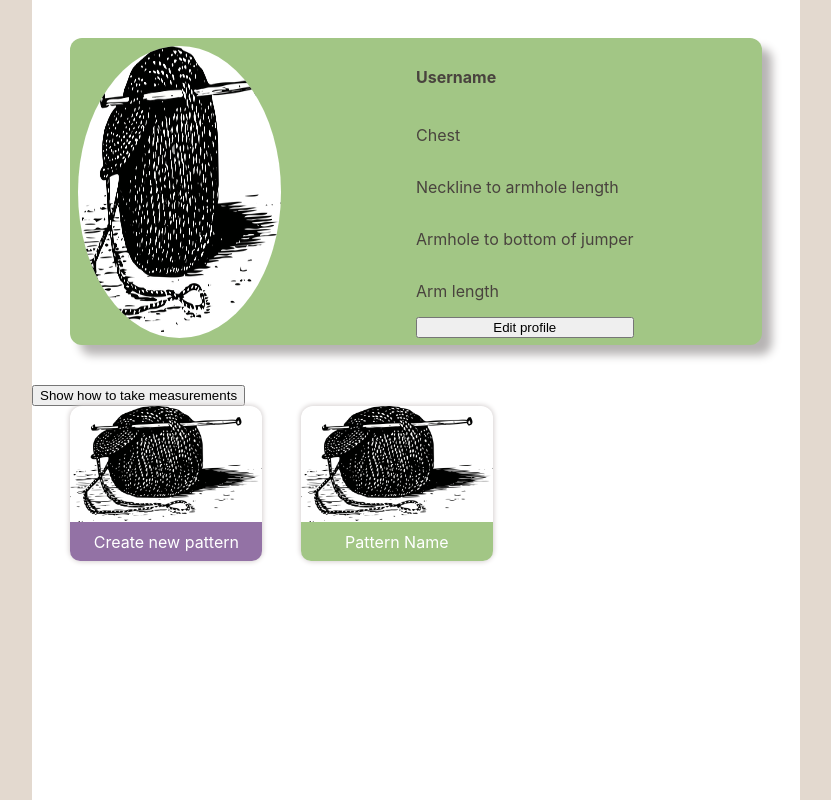
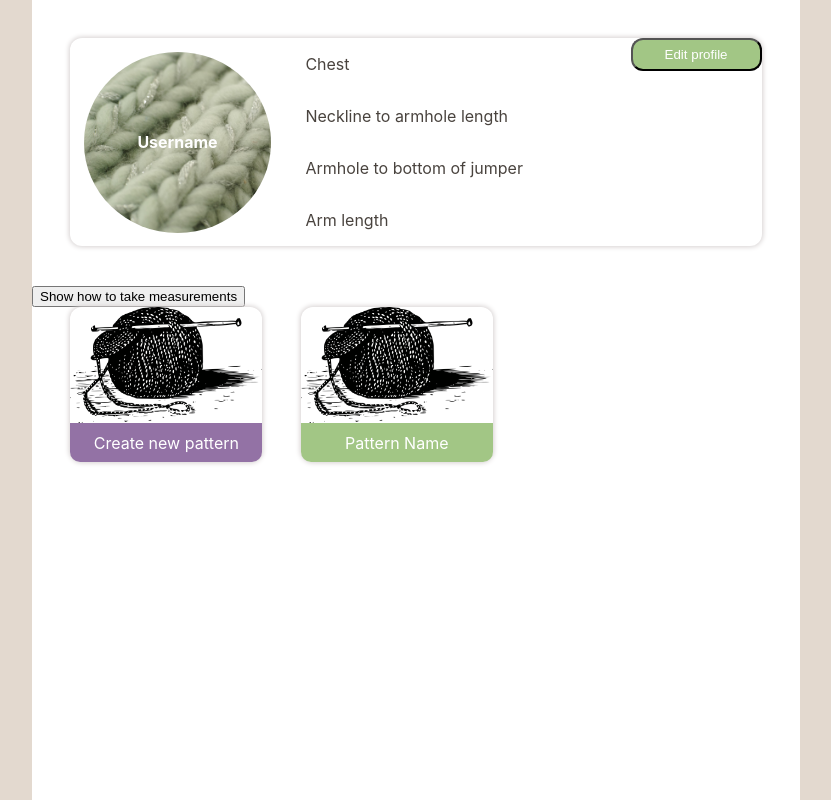
Before and after one commit to ClaireAdele/jumper-generator, a React (Create React App) app: page /profile in a window 1280 px wide. Shown: the whole page, without its empty margins (224-1055 px from the left). Built offline with nearby package versions, Linux system fonts and the light colour scheme.

Commit message:
Trying out different layouts for the profile page - will likely need to learn grid to implement my ideas properly there

```diff
--- a/src/App.css
+++ b/src/App.css
@@ -32,3 +32,15 @@ body {
 a {
   text-decoration: none;
 }
+
+.main-button-style {
+  background-color: #A2C685;
+  padding: 1% 1% 1% 1%;
+  color: white;
+  text-decoration: none;
+  border-radius: 12px;
+}
+
+.main-button-style:hover {
+  background-color: #75905f;
+}
--- a/src/components/homepage/Homepage.css
+++ b/src/components/homepage/Homepage.css
@@ -26,6 +26,7 @@
 #pattern-creation {
     width: 67%;
     margin-left: 3%;
+    margin-bottom: 3%;
     display: flex;
     flex-direction: column;
     color: rgb(73, 67, 62);
@@ -54,20 +55,6 @@
     margin-top: 4%;
 }
 
-.nav-button {
-    background-color: #A2C685;
-    padding: 1% 1% 1% 1%;
-    color: white;
-    text-decoration: none;
-    text-align: center;
-    align-self: center;
-    border-radius: 12px;
-    margin-bottom: 3%;
-}
-
-.nav-button:hover {
-    background-color: #75905f;
-}
 
 #description {
     color: rgb(73, 67, 62);
@@ -174,3 +161,8 @@
     margin-right: 10%;
     text-align: justify;
 }
+
+#no-account-access-button {
+    text-align: center;
+    align-self: center;
+}
--- a/src/components/homepage/homepage_children/PatternCreationMadeEasy.js
+++ b/src/components/homepage/homepage_children/PatternCreationMadeEasy.js
@@ -51,7 +51,7 @@ const PatternCreationMadeEasy = ({ navigate }) => {
         </div>
 
         <Link
-          className="nav-button"
+          className="main-button-style"
           id="no-account-access-button"
           to="/data-entry"
         >
--- a/src/components/profile/Profile.css
+++ b/src/components/profile/Profile.css
@@ -1,18 +1,16 @@
 #profileInfo {
     display: flex;
     flex-direction: row;
-    background-color: #A2C685;
-    padding: 1%;
+    background-repeat: no-repeat;
+    background-size: cover;
     margin: 5%;
     border-radius: 12px;
-    box-shadow: 10px 10px 10px rgb(183, 180, 180);
-}
-
-#profileImg {
-    background-color: white;
-    width: 30%;
-    border-radius: 50%;
-    /* box-shadow: 10px 10px 10px rgb(183, 180, 180); */
+    box-shadow: 0px 0px 5px 1px #d6d1d1;
+    /* background-color: #a2c68572; */
+    background: linear-gradient(to right, #a2c6852d, 20%, #829e6a), url("./fabric-2892492_1280.jpg");
+    background-repeat: no-repeat;
+    background-size: cover;
+    color: white;
 }
 
 #measurements {
@@ -24,3 +22,55 @@
 #profilePage {
     min-height: 100vh;
 }
+
+#username-container-img {
+    /* background-image: url("./fabric-2892492_1280.jpg"); */
+    background: linear-gradient(rgba(0, 0, 0, 0.074), rgba(0, 0, 0, 0.216)), url("./fabric-2892492_1280.jpg");
+    background-repeat: no-repeat;
+    background-size: cover;
+    border-top-left-radius: 10px;
+    border-bottom-left-radius: 10px;
+    padding-right: 10%;
+    color: white;
+    border-right-style: blur;
+}
+
+#profileInfo-style2 {
+    display: flex;
+    justify-content: flex-end;
+    margin: 5%;
+    background-color: white;
+    border-radius: 12px;
+    box-shadow: 0px 0px 5px 1px #d6d1d1;
+}
+
+#measurements-style2 {
+    display: flex;
+    flex-direction: column;
+    width: 50%;
+}
+
+#username-img {
+    background-image: url("./fabric-2892492_1280.jpg");
+    background-repeat: no-repeat;
+    background-size: cover;
+    display: flex;
+    flex-direction: row;
+    justify-content: space-around;
+    border-radius: 50%;
+    min-width: 27%;
+    max-width: 27%;
+    max-height: 27%;
+    color: white;
+    margin: 2% 5% 2% 2%;
+}
+
+div#username-img > h4 {
+    max-width: 100%;
+    align-self: center;
+}
+
+#edit-profile-button {
+    align-self: flex-start;
+    width: 20%;
+}
--- a/src/components/profile/Profile.js
+++ b/src/components/profile/Profile.js
@@ -18,47 +18,47 @@ const ProfilePage = () => {
     }
   }
 
-  return showHowToTakeMeasurements ? (
+  return (
     <div className="pageBackground">
       <div className="pageShaper">
         <div id="profilePage">
-          <div id="profileInfo">
-            <img src={img} id="profileImg"></img>
+          {/* <div id="profileInfo">
+            <h4>Username</h4>
             <div id="measurements">
+              <p>Chest</p>
+              <p>Neckline to armhole length</p>
+              <p>Armhole to bottom of jumper</p>
+              <p>Optional: wrist circumference</p>
+              <p>Optional: arm circumference</p>
+              <p>Optional: shoulder circumference</p>
+              <p>Arm length</p>
+              <button onClick={handleClickEditProfile}>Edit profile</button>
+            </div>
+          </div> */}
+          <div id="profileInfo-style2">
+            <div id="username-img">
               <h4>Username</h4>
+            </div>
+            <div id="measurements-style2">
               <p>Chest</p>
               <p>Neckline to armhole length</p>
               <p>Armhole to bottom of jumper</p>
               <p>Arm length</p>
-              <button onClick={handleClickEditProfile}>Edit profile</button>
             </div>
+            <button className="main-button-style" id="edit-profile-button" onClick={handleClickEditProfile}>Edit profile</button>
           </div>
-          <button onClick={handleClickShowHowTo}>
-            Show how to take measurements
-          </button>
-          <HowToTakeMeasurements />
-          <PatternList />
-        </div>
-      </div>
-    </div>
-  ) : (
-    <div className="pageBackground">
-      <div className="pageShaper">
-        <div id="profilePage">
-          <div id="profileInfo">
-            <img src={img} id="profileImg"></img>
-            <div id="measurements">
-              <h4>Username</h4>
-              <p>Chest</p>
-              <p>Neckline to armhole length</p>
-              <p>Armhole to bottom of jumper</p>
-              <p>Arm length</p>
-              <button onClick={handleClickEditProfile}>Edit profile</button>
-            </div>
-          </div>
-          <button onClick={handleClickShowHowTo}>
-            Show how to take measurements
-          </button>
+          {showHowToTakeMeasurements ? (
+            <>
+              <button onClick={handleClickShowHowTo}>
+                Hide how to take measurements
+              </button>
+              <HowToTakeMeasurements />
+            </>
+          ) : (
+            <button onClick={handleClickShowHowTo}>
+              Show how to take measurements
+            </button>
+          )}
           <PatternList />
         </div>
       </div>
```
Also changed, not shown: src/components/profile/fabric-2892492_1280.jpg (added).
